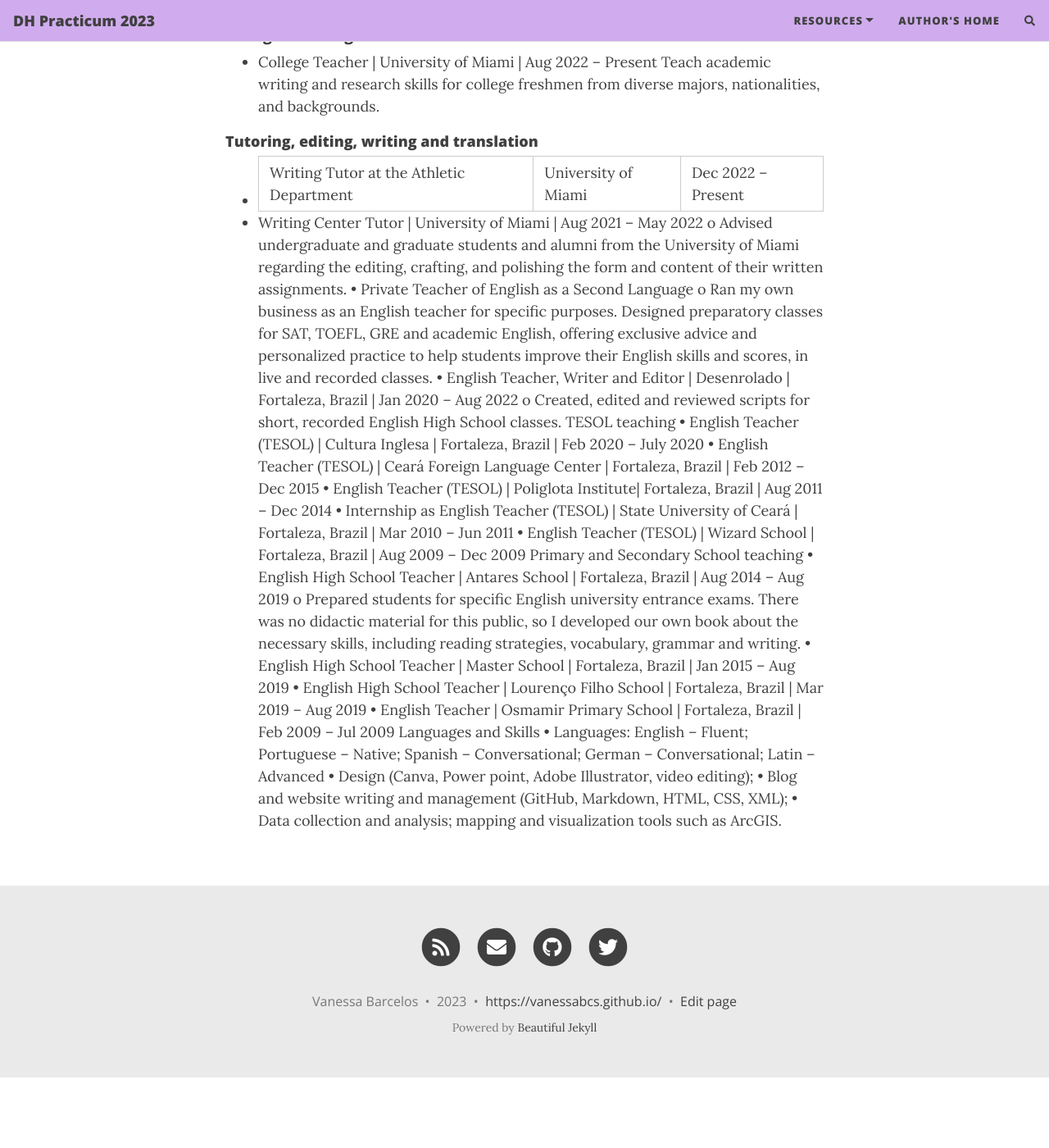
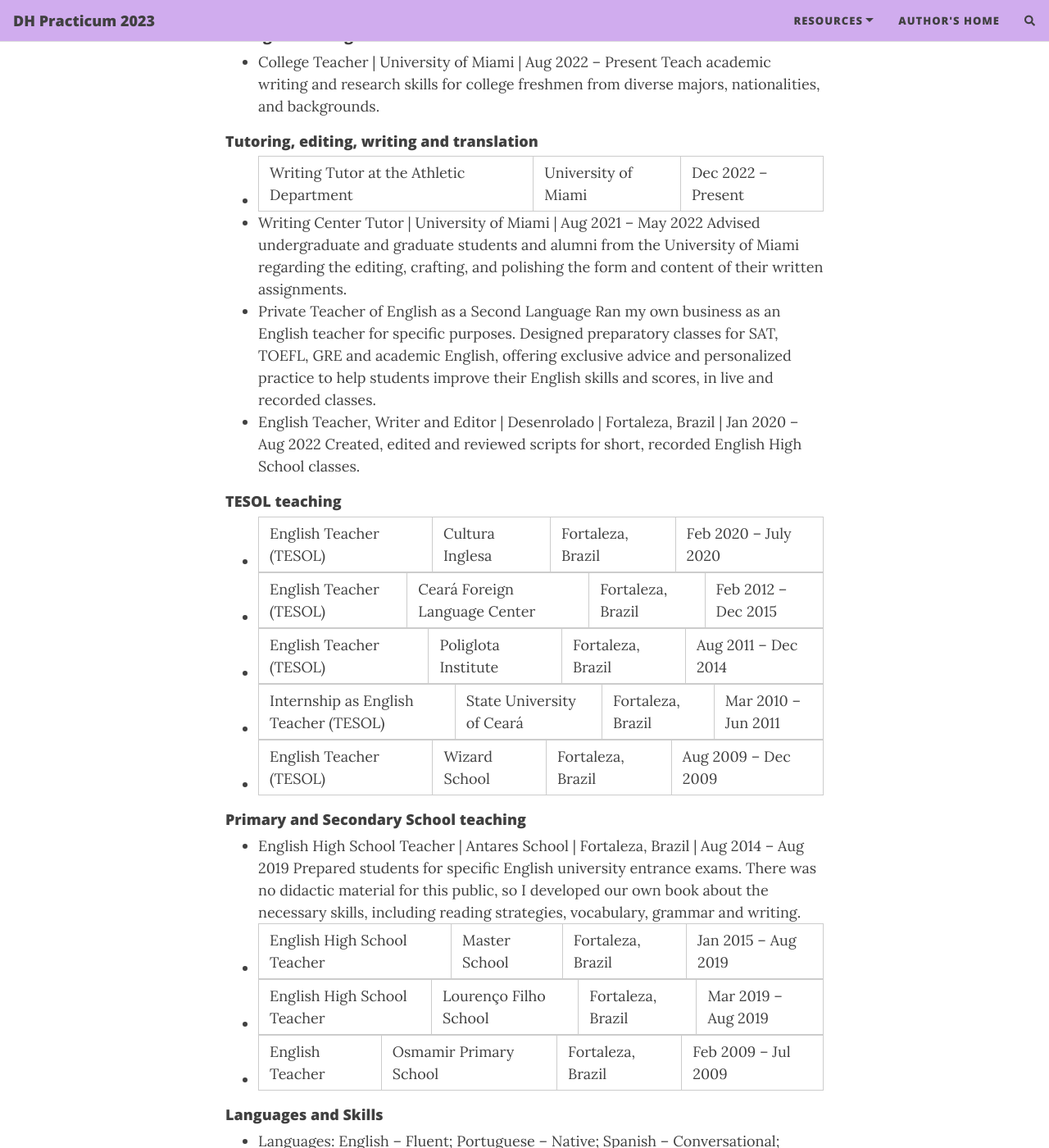
Before and after one commit to vanessabcs/about, a Jekyll site: the page built from aboutme.md, in a window 1280 px wide and 1400 px high, scrolled down 3139 px. Shown: the whole window at 82% size. Built offline with Jekyll 4.4.1, drawn with Linux system fonts in a browser that asks for light colours; nearby versions of some CDN libraries; comment, search, counter and statistics services are not loaded; before the commit the page ends 4453 px from its top, so only the background shows below that; some of the changed lines change nothing that is shown; some of the changed text lies outside the part shown.

Commit message:
Update aboutme.md

```diff
--- a/aboutme.md
+++ b/aboutme.md
@@ -74,31 +74,28 @@ Teach academic writing and research skills for college freshmen from diverse maj
 #### Tutoring, editing, writing and translation
 - Writing Tutor at the Athletic Department | University of Miami | Dec 2022 – Present
 - Writing Center Tutor | University of Miami | Aug 2021 – May 2022
-o Advised undergraduate and graduate students and alumni from the University of Miami regarding
-the editing, crafting, and polishing the form and content of their written assignments.
-• Private Teacher of English as a Second Language
-o Ran my own business as an English teacher for specific purposes. Designed preparatory classes for
-SAT, TOEFL, GRE and academic English, offering exclusive advice and personalized practice to
-help students improve their English skills and scores, in live and recorded classes.
-• English Teacher, Writer and Editor | Desenrolado | Fortaleza, Brazil | Jan 2020 – Aug 2022
-o Created, edited and reviewed scripts for short, recorded English High School classes.
-TESOL teaching
-• English Teacher (TESOL) | Cultura Inglesa | Fortaleza, Brazil | Feb 2020 – July 2020
-• English Teacher (TESOL) | Ceará Foreign Language Center | Fortaleza, Brazil | Feb 2012 – Dec 2015
-• English Teacher (TESOL) | Poliglota Institute| Fortaleza, Brazil | Aug 2011 – Dec 2014
-• Internship as English Teacher (TESOL) | State University of Ceará | Fortaleza, Brazil | Mar 2010 – Jun 2011
-• English Teacher (TESOL) | Wizard School | Fortaleza, Brazil | Aug 2009 – Dec 2009
-Primary and Secondary School teaching
-• English High School Teacher | Antares School | Fortaleza, Brazil | Aug 2014 – Aug 2019
-o Prepared students for specific English university entrance exams. There was no didactic material
-for this public, so I developed our own book about the necessary skills, including reading strategies,
-vocabulary, grammar and writing.
-• English High School Teacher | Master School | Fortaleza, Brazil | Jan 2015 – Aug 2019
-• English High School Teacher | Lourenço Filho School | Fortaleza, Brazil | Mar 2019 – Aug 2019
-• English Teacher | Osmamir Primary School | Fortaleza, Brazil | Feb 2009 – Jul 2009
-Languages and Skills
-• Languages: English – Fluent; Portuguese – Native; Spanish – Conversational; German – Conversational; Latin
-– Advanced
-• Design (Canva, Power point, Adobe Illustrator, video editing);
-• Blog and website writing and management (GitHub, Markdown, HTML, CSS, XML);
-• Data collection and analysis; mapping and visualization tools such as ArcGIS.
+Advised undergraduate and graduate students and alumni from the University of Miami regarding the editing, crafting, and polishing the form and content of their written assignments.
+- Private Teacher of English as a Second Language
+Ran my own business as an English teacher for specific purposes. Designed preparatory classes for SAT, TOEFL, GRE and academic English, offering exclusive advice and personalized practice to help students improve their English skills and scores, in live and recorded classes.
+- English Teacher, Writer and Editor | Desenrolado | Fortaleza, Brazil | Jan 2020 – Aug 2022
+Created, edited and reviewed scripts for short, recorded English High School classes.
+
+#### TESOL teaching
+- English Teacher (TESOL) | Cultura Inglesa | Fortaleza, Brazil | Feb 2020 – July 2020
+- English Teacher (TESOL) | Ceará Foreign Language Center | Fortaleza, Brazil | Feb 2012 – Dec 2015
+- English Teacher (TESOL) | Poliglota Institute| Fortaleza, Brazil | Aug 2011 – Dec 2014
+- Internship as English Teacher (TESOL) | State University of Ceará | Fortaleza, Brazil | Mar 2010 – Jun 2011
+- English Teacher (TESOL) | Wizard School | Fortaleza, Brazil | Aug 2009 – Dec 2009
+
+#### Primary and Secondary School teaching
+- English High School Teacher | Antares School | Fortaleza, Brazil | Aug 2014 – Aug 2019
+Prepared students for specific English university entrance exams. There was no didactic material for this public, so I developed our own book about the necessary skills, including reading strategies, vocabulary, grammar and writing.
+- English High School Teacher | Master School | Fortaleza, Brazil | Jan 2015 – Aug 2019
+- English High School Teacher | Lourenço Filho School | Fortaleza, Brazil | Mar 2019 – Aug 2019
+- English Teacher | Osmamir Primary School | Fortaleza, Brazil | Feb 2009 – Jul 2009
+
+#### Languages and Skills
+- Languages: English – Fluent; Portuguese – Native; Spanish – Conversational; German – Conversational; Latin – Advanced
+- Design (Canva, Power point, Adobe Illustrator, video editing);
+- Blog and website writing and management (GitHub, Markdown, HTML, CSS, XML);
+- Data collection and analysis; mapping and visualization tools such as ArcGIS.
```
